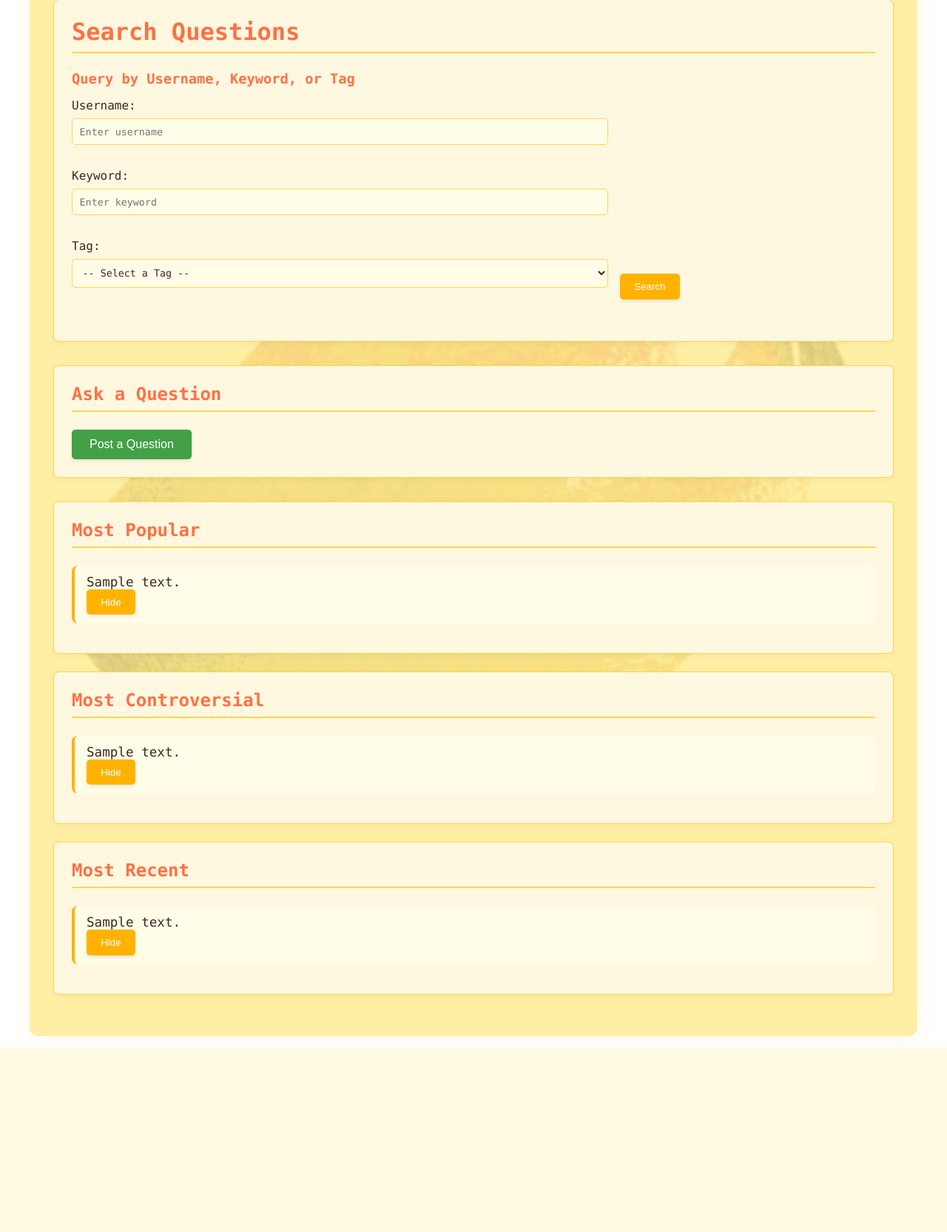
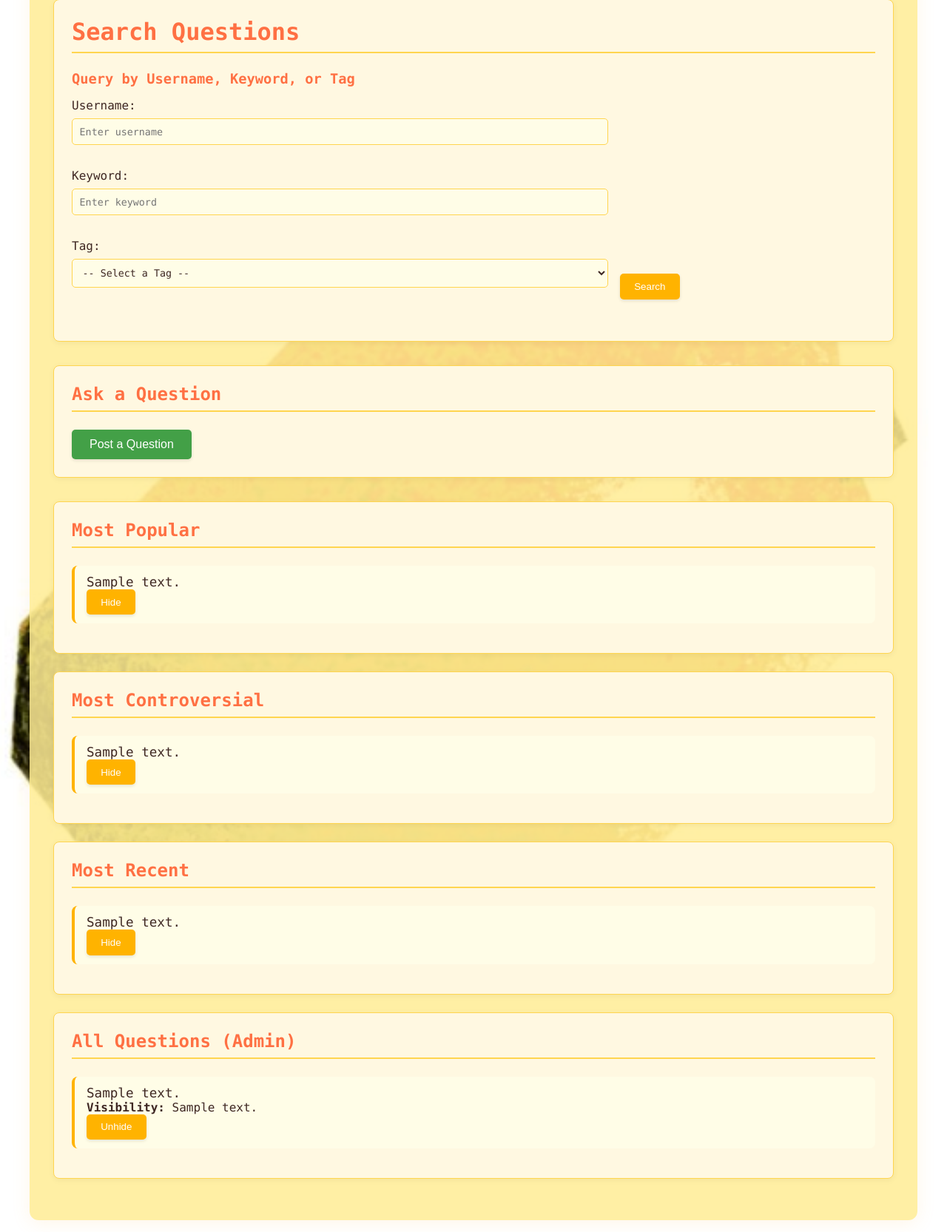
Before and after one commit to Techdude01/MangoDB, a Flask app: template server/templates/home.html in a window 1280 px wide. Shown: the part 100-1766 px from the top of the page at 74% size. Before the commit the page ends 1517 px from the top, so only its background shows below. Run offline with Flask 3, Linux system fonts and the light colour scheme; a user stored in the database is signed in; the template is opened without the code that fills it: most values are stand-ins (such as "Sample title", 1, 10 or a date in 2020).

Commit message:
Update home.html

```diff
--- a/server/templates/home.html
+++ b/server/templates/home.html
@@ -209,6 +209,38 @@
         {% endif %}
     </div>
 
+ <!-- Admin-Only: All Questions Section -->
+    {% if user_role == 'admin' %}
+    <div class="card question-list-card admin-section">
+        <h2 class="section-heading">All Questions (Admin)</h2>
+        <ul class="item-list question-list">
+            {% for question in all_questions %}
+            <li class="item question-item">
+                <a href="{{ url_for('question_detail', question_id=question['questionID']) }}" class="question-link">
+                    {{ question['questionText'] }}
+                </a>
+                <p class="visibility-info">
+                    <strong>Visibility:</strong> {{ question['visibility'] }}
+                </p>
+
+                <!-- Admin actions for hiding/unhiding questions -->
+                {% if question['visibility'] == 'visible' %}
+                <form action="{{ url_for('hide_question', question_id=question['questionID']) }}" method="POST" style="display:inline;">
+                    <button type="submit" class="btn btn-warning">Hide</button>
+                </form>
+                {% else %}
+                <form action="{{ url_for('unhide_question', question_id=question['questionID']) }}" method="POST" style="display:inline;">
+                    <button type="submit" class="btn btn-success">Unhide</button>
+                </form>
+                {% endif %}
+            </li>
+            {% else %}
+            <li class="no-items info-text">No questions found.</li>
+            {% endfor %}
+        </ul>
+    </div>
+    {% endif %}
+
 </div> <!-- End .main -->
 
 <!-- JavaScript -->
```
